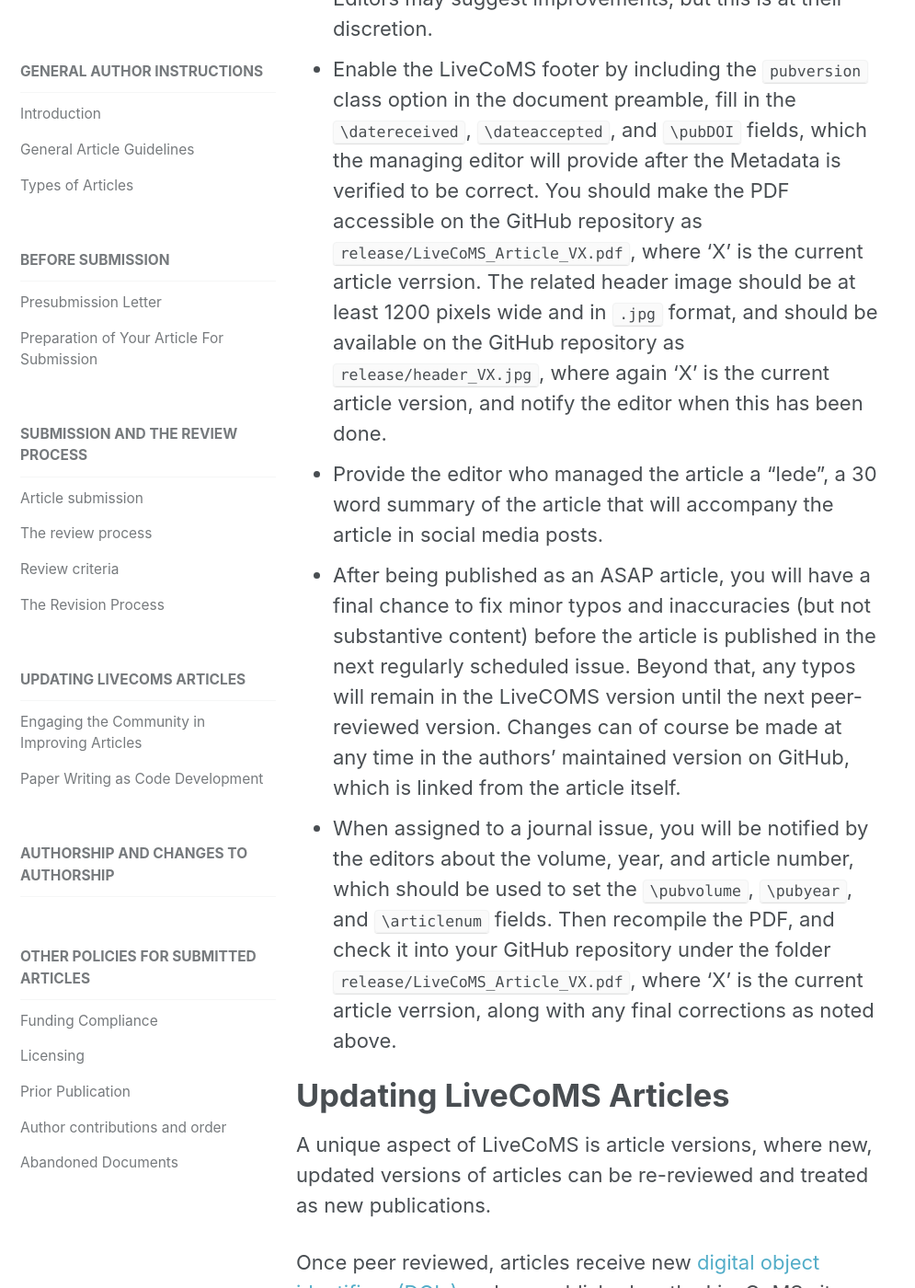
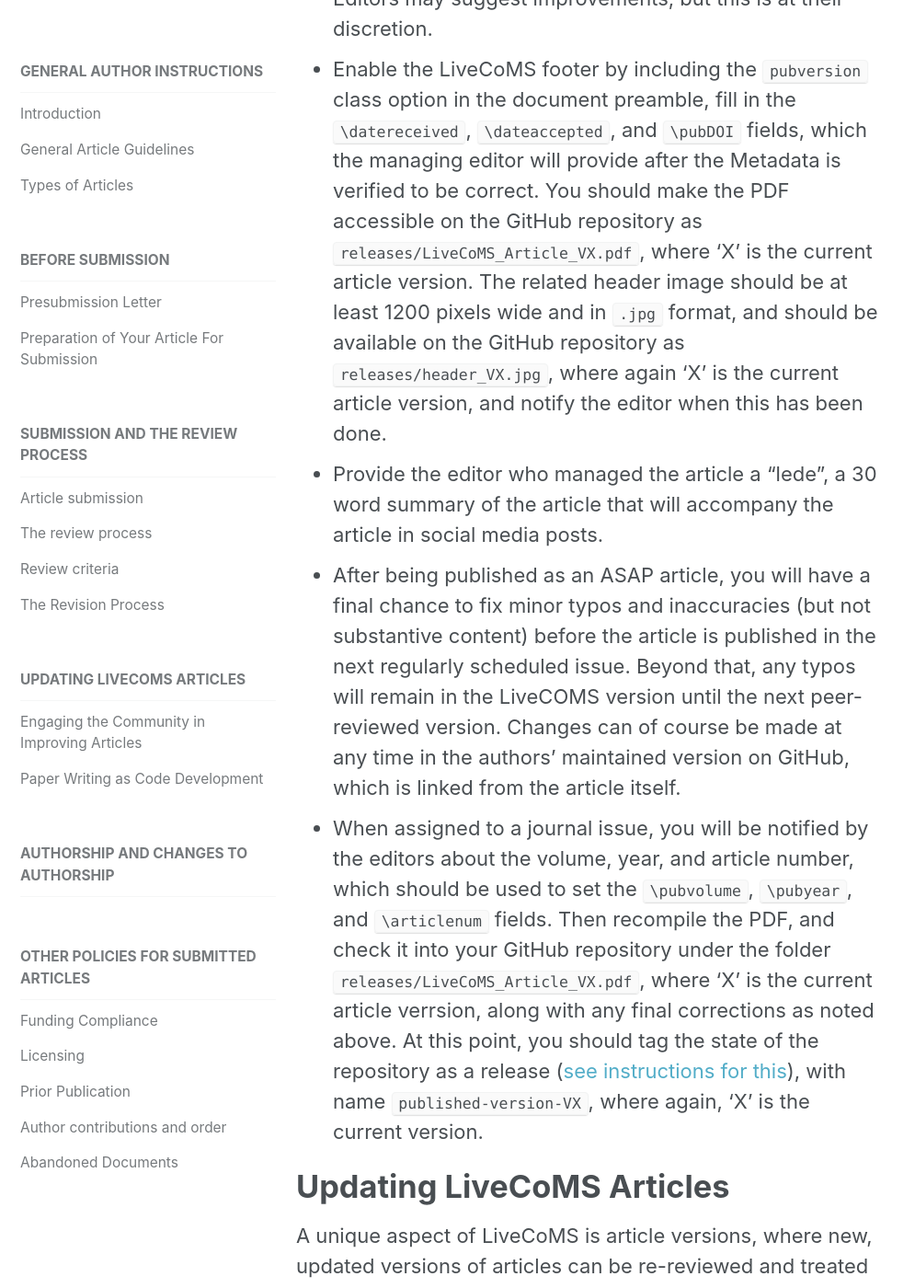
Before and after one commit to livecomsjournal/livecomsjournal.github.io, a Jekyll site: the page built from _author_instructions/01_policies.md, in a window 1280 px wide and 1400 px high, scrolled down 14032 px. Shown: the whole window at 92% size, without its empty margins (0-995 px from the left). Built offline with Jekyll 4.4.1, drawn with Linux system fonts in a browser that asks for light colours.

Commit message:
updated to specify github release

```diff
--- a/_author_instructions/01_policies.md
+++ b/_author_instructions/01_policies.md
@@ -210,11 +210,10 @@
 - Make sure the metadata is complete in the submission (including institution, ORCID, abstract).
 - Have the managing editor assign a DOI to the article (correct metadata is needed for this).
 - Do a final check for issues with grammar, word choice, spelling, formatting (including issues with the LaTeX template, placement of figures, etc.) and typos, as normally would be done at the proofs stage. Please [reference the appropriate part of the author instructions](https://livecomsjournal.github.io/authors/policies/#writing-style-and-editing) for what to look for. Note that authors bear ultimate responsibility for ensuring the writing is of good quality. Editors may suggest improvements, but this is at their discretion.
-- Enable the LiveCoMS footer by including the `pubversion` class option in the document preamble, fill in the `\datereceived`, `\dateaccepted`, and `\pubDOI` fields, which the managing editor will provide after the Metadata is verified to be correct. You should make the PDF accessible on the GitHub repository as `release/LiveCoMS_Article_VX.pdf`, where 'X' is the current article verrsion. The related header image should be at least 1200 pixels wide and in `.jpg` format, and should be available on the GitHub repository as `release/header_VX.jpg`, where again 'X' is the current article version, and notify the editor when this has been done.
+- Enable the LiveCoMS footer by including the `pubversion` class option in the document preamble, fill in the `\datereceived`, `\dateaccepted`, and `\pubDOI` fields, which the managing editor will provide after the Metadata is verified to be correct. You should make the PDF accessible on the GitHub repository as `releases/LiveCoMS_Article_VX.pdf`, where 'X' is the current article version.  The related header image should be at least 1200 pixels wide and in `.jpg` format, and should be available on the GitHub repository as `releases/header_VX.jpg`, where again 'X' is the current article version, and notify the editor when this has been done.
 - Provide the editor who managed the article a "lede", a 30 word summary of the article that will accompany the article in social media posts.
 - After being published as an ASAP article, you will have a final chance to fix minor typos and inaccuracies (but not substantive content) before the article is published in the next regularly scheduled issue.  Beyond that, any typos will remain in the LiveCOMS version until the next peer-reviewed version.  Changes can of course be made at any time in the authors’ maintained version on GitHub, which is linked from the article itself.
-- When assigned to a journal issue, you will be notified by the editors about the volume, year, and article number, which should be used to set the `\pubvolume`, `\pubyear`, and `\articlenum` fields. Then recompile the PDF, and check it into your GitHub repository under the folder `release/LiveCoMS_Article_VX.pdf`, where 'X' is the current article verrsion, along with any final corrections as noted above.
-
+- When assigned to a journal issue, you will be notified by the editors about the volume, year, and article number, which should be used to set the `\pubvolume`, `\pubyear`, and `\articlenum` fields. Then recompile the PDF, and check it into your GitHub repository under the folder `releases/LiveCoMS_Article_VX.pdf`, where 'X' is the current article verrsion, along with any final corrections as noted above. At this point, you should tag the state of the repository as a release ([see instructions for this](https://help.github.com/articles/creating-releases/)), with name `published-version-VX`, where again, 'X' is the current version.
 
 # Updating LiveCoMS Articles
 
```
